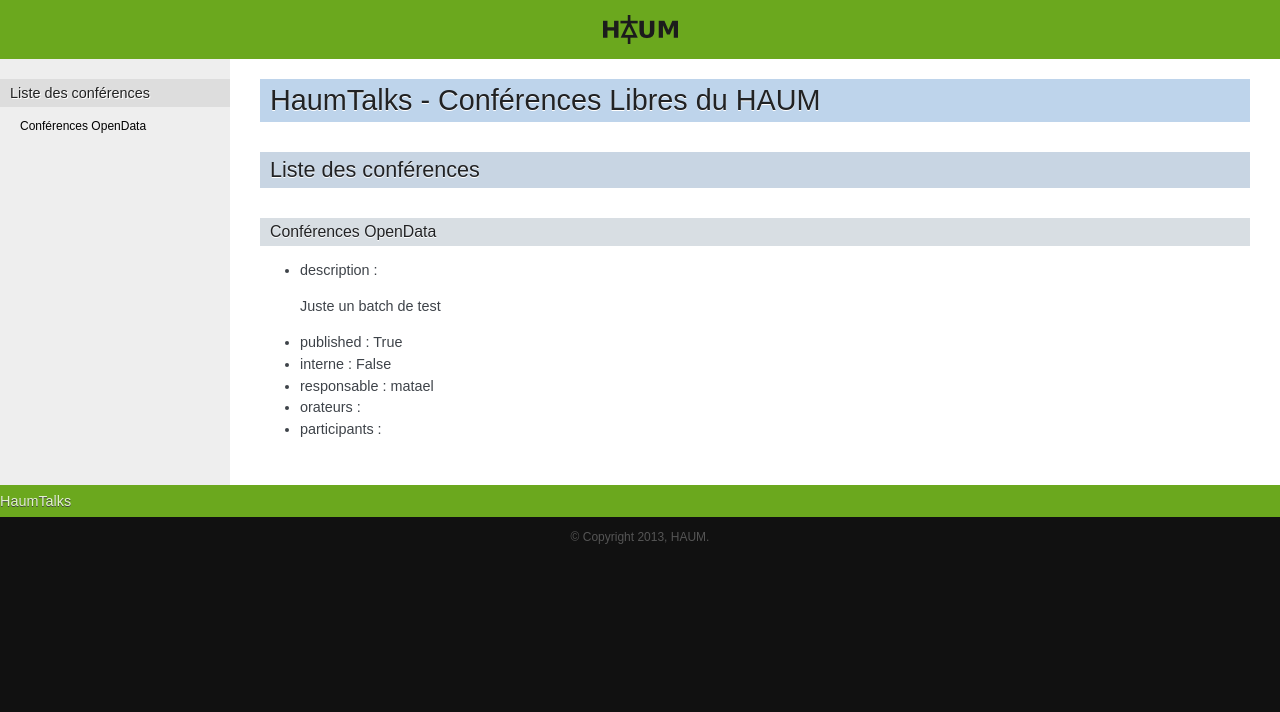
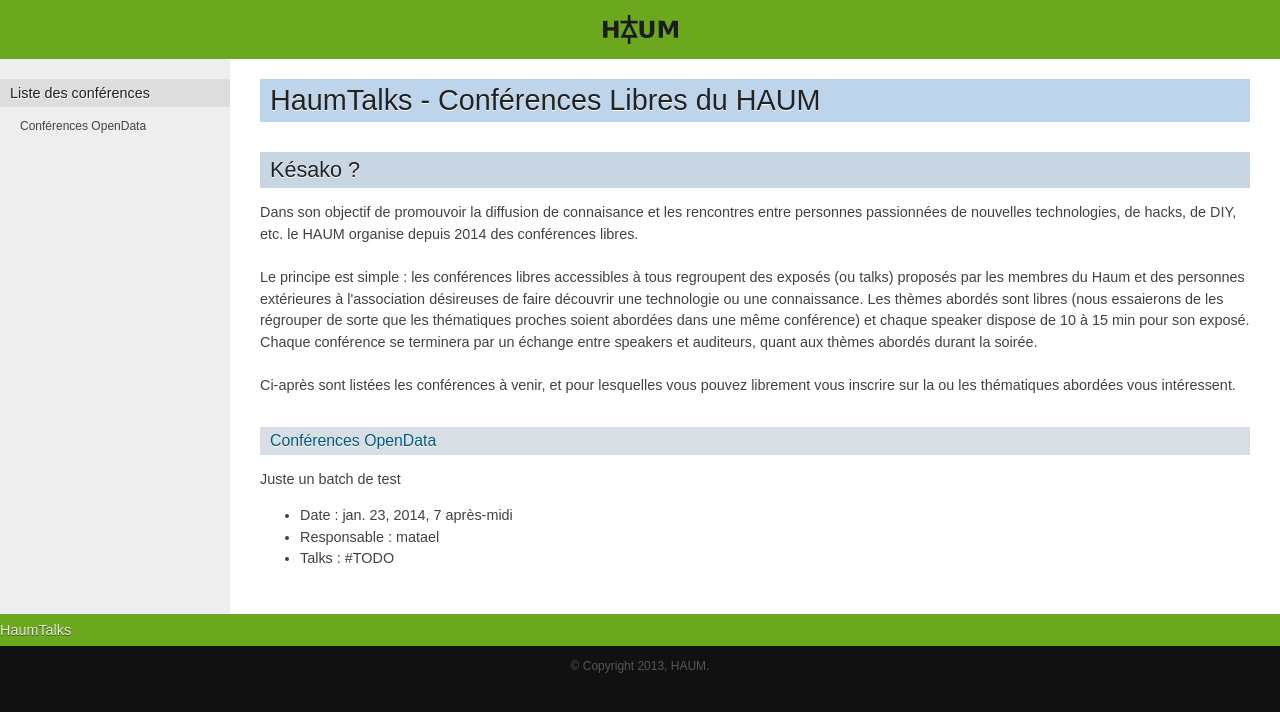
Before and after one commit to haum/haumtalks, a Django app: page / in a window 1280 px wide. Shown: the top 712 px of the page. Run offline with Django 3.2, Linux system fonts and the light colour scheme; data comes from the database, SQL or seed files in the repository; parts of the project's set-up code (start-up, migrations or seed data) failed here and were passed over.

Commit message:
ajout de contenu et modification mise en page.

```diff
--- a/talksplanning/templates/base.html
+++ b/talksplanning/templates/base.html
@@ -9,14 +9,14 @@
 	<title>HaumTalks - Conférences Libres du HAUM</title>
 
 
-    <link rel="stylesheet" href="static/nature.css" type="text/css" />
-    <link rel="stylesheet" href="static/pygments.css" type="text/css" />
+    <link rel="stylesheet" href="../../../static/nature.css" type="text/css" />
+    <link rel="stylesheet" href="../../../static/pygments.css" type="text/css" />
 
   </head>
   <body>
 	<div style="background-color: #6BA81E; text-align: center; padding: 15px 15px 15px 15px">
 		<a href="#">
-			<img src="static/haum.png" border=0 alt="HAUM"/>
+			<img src="../../../static/haum.png" border=0 alt="HAUM"/>
 		</a>
 	</div>
 
@@ -26,7 +26,6 @@
       <div class="bodywrapper">
         <div class="body">
           <div class="section" id="haum-hackerspace-de-l-universite-du-maine">
-            <h1>HaumTalks - Conférences Libres du HAUM<a class="headerlink" href="#haum-hackerspace-de-l-universite-du-maine" title="Permalink to this headline">¶</a></h1>
 			{% block content %}
             {% endblock %}
           </div>
--- a/talksplanning/templates/home.html
+++ b/talksplanning/templates/home.html
@@ -2,31 +2,37 @@
 
 {% block content %}
 
-            <h2>Liste des conférences</h2>
+  <h1>HaumTalks - Conférences Libres du HAUM<a class="headerlink" href="#haum-hackerspace-de-l-universite-du-maine" title="Permalink to this headline">¶</a></h1>
+
+  <h2>Késako ?</h2>
+  <p>
+    Dans son objectif de promouvoir la diffusion de connaisance et les rencontres entre personnes passionnées de nouvelles technologies, de hacks, de DIY, etc. le HAUM organise depuis 2014 des conférences libres. <br /><br />
+    Le principe est simple : les conférences libres accessibles à tous regroupent des exposés (ou talks) proposés par les membres du Haum et des personnes extérieures à l'association désireuses de faire découvrir une technologie ou une connaissance.
+    Les thèmes abordés sont libres (nous essaierons de les régrouper de sorte que les thématiques proches soient abordées dans une même conférence) et chaque speaker dispose de 10 à 15 min pour son exposé.
+    Chaque conférence se terminera par un échange entre speakers et auditeurs, quant aux thèmes abordés durant la soirée. <br /><br />
+
+    Ci-après sont listées les conférences à venir, et pour lesquelles vous pouvez librement vous inscrire sur la ou les thématiques abordées vous intéressent.
+  </p>
+
   {% for b in batches %}
-            <h4>{{b.theme}}</h4>
+    <!-- Si un conférence est publiée et non interne au Haum, on l'affiche -->
+    {% if b.published and b.interne == False %}
+      <h4><a href={% url 'batch_detail' b.id %}>{{b.theme}}</a></h4>
+      <p>{{b.description}}</p>
       <ul>
-              <li> description : <p>{{b.description}}</p></li>
-              <li> published : {{b.published}}</li>
-              <li> interne : {{b.interne}}</li>
-              <li> responsable : {{b.responsable}}
-              <li> orateurs : <ul>
-                {% for o in orateurs %}
-                <li>{{o}}</li>
-                {% endfor %}
+        <li> Date : {{b.date}}
+        <li> Responsable : {{b.responsable}} {% if b.responsable.haum %}(Haum){% endif %}
+        <li> Talks : #TODO
         </ul>
-              <li> participants : <ul>
-                {% for p in auditeurs %}
-                <li>{{p}}</li>
-                {% endfor %}
-              </ul>
-            </ul>
+    {% endif %}
   {% endfor %}
 {% endblock %}
 
 {% block sidebar %}
   <h3>Liste des conférences</h3>
   {% for b in batches %}
-	<ul>{{b.theme}}</ul>
+    {% if b.published and b.interne == False %}
+      <ul><a href={% url 'batch_detail' b.id %}>{{b.theme}}</a></ul>
+    {% endif %}
   {% endfor %}
 {% endblock %}
```
Also changed, not shown: talksplanning/templates/batch_detail.html (+32 -15 lines). Lines whose indentation alone changed are shown as unchanged.
